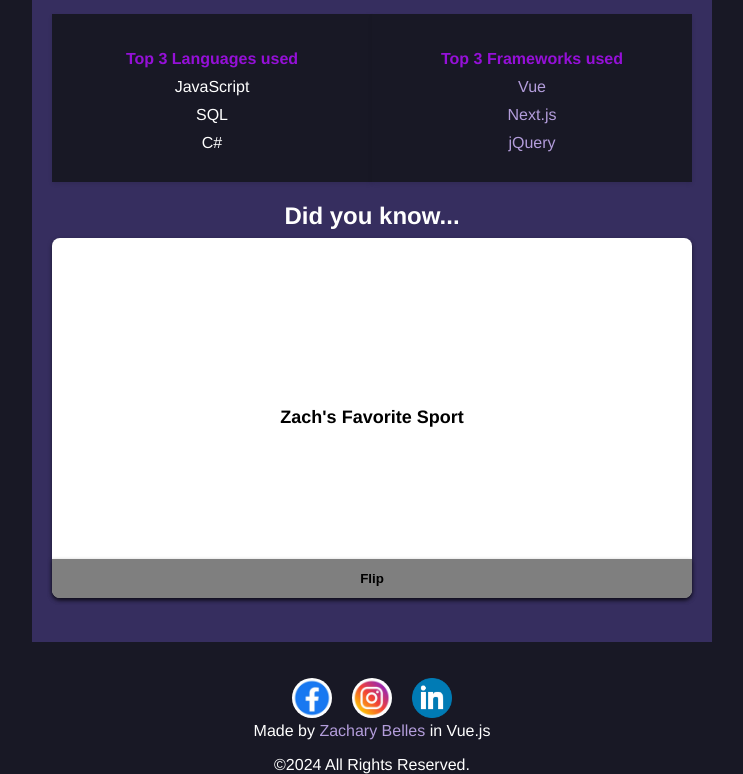
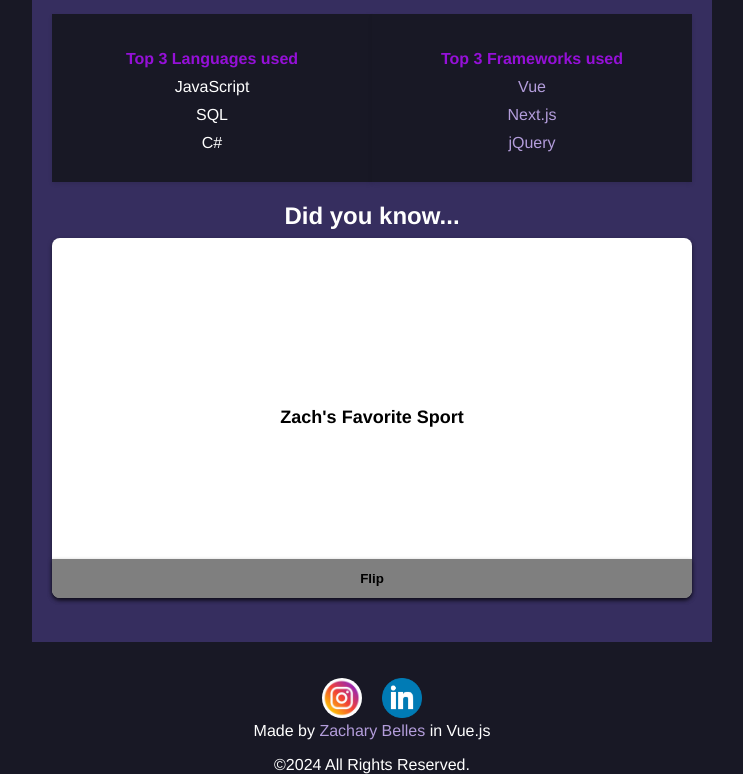
Before and after one commit to zmbelles/personal-site-v2, a Vue app: page / in a window 1280 px wide. Shown: the part 702-1476 px from the top of the page, without its empty margins (268-1011 px from the left). Built offline with nearby package versions, Linux system fonts and the light colour scheme.

Commit message:
remove link to facebook
Due to increasing percieved controversy in posts I make, facebook username has been changed and the link to my facebook has been removed from the website

```diff
--- a/src/views/App.vue
+++ b/src/views/App.vue
@@ -5,9 +5,6 @@
     <footer class="footer">
       <br><br>
       <div class="social-media-links">
-        <a href="https://www.facebook.com/zachary.belles.372" target="_blank">
-            <img src="@/assets/facebook.jpg" alt="Facebook" class="social-media-logo">
-        </a>
         <a href="https://www.instagram.com/zachb1997/" target="_blank">
             <img src="@/assets/instagram.jpg" alt="Facebook" class="social-media-logo">
         </a>
```
